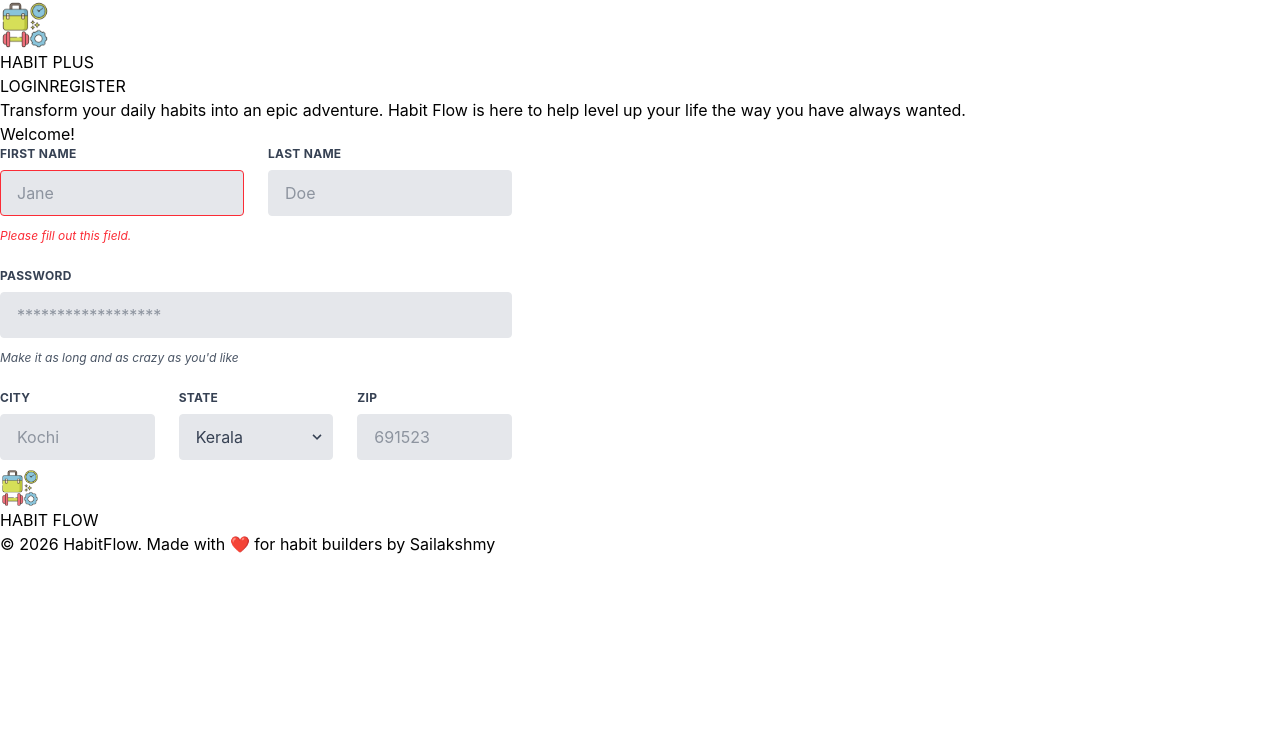
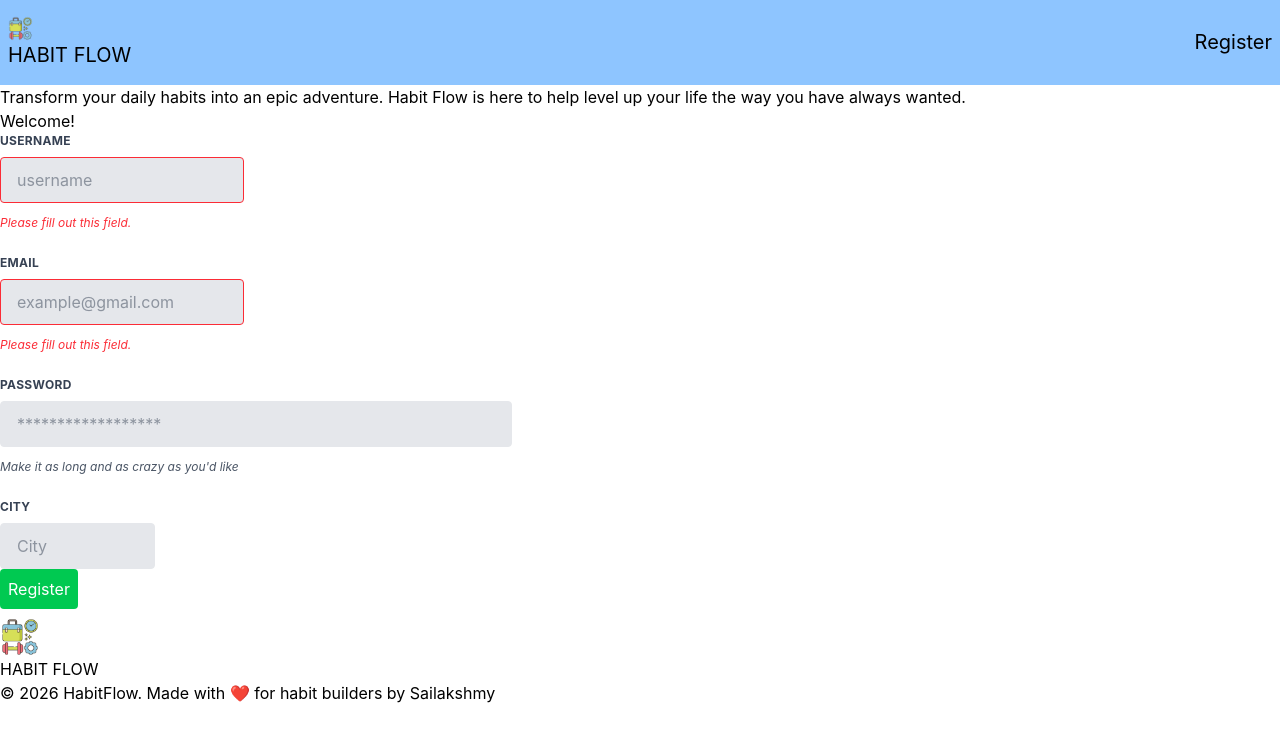
Before and after one commit to sailakshmie26/HabitFlow, a React (Vite) app: page /register in a window 1280 px wide. Shown: the top 742 px of the page. Built offline with nearby package versions, Linux system fonts and the light colour scheme.

Commit message:
updated codes

```diff
--- a/package.json
+++ b/package.json
@@ -17,6 +17,7 @@
     "openai": "^6.27.0",
     "react": "^19.2.0",
     "react-dom": "^19.2.0",
+    "react-hot-toast": "^2.6.0",
     "react-is": "^19.2.4",
     "react-redux": "^9.2.0",
     "react-router-dom": "^7.13.1",
--- a/src/components/HabitCard.jsx
+++ b/src/components/HabitCard.jsx
@@ -8,19 +8,14 @@ const HabitCard = () => {
   <>
    {habits.map((habit) => (
    <div key={habit.id} className="max-w-sm rounded shadow-lg p-4 mb-4">
-
      <h3 className="font-bold text-xl mb-2">
        {habit.habitName}
      </h3>
 
-
      <p className="text-gray-700">
        Category: {habit.category || "General"} </p>
-
      <p>Streaks🔥:{habit.streak || 0}</p>
-
      <div className="flex gap-3 mt-2">
-
        <button
          onClick={() => {
            dispatch(completedHabit(habit.id));
@@ -29,7 +24,6 @@ const HabitCard = () => {
        >
          Completed
        </button>
-
        <button
          onClick={() => {
            dispatch(deleteHabit(habit));
--- a/src/components/Navbar.jsx
+++ b/src/components/Navbar.jsx
@@ -1,20 +1,19 @@
 import habitFlowIcon from "../assets/habitFlowIcon.png";
+import { Link } from "react-router-dom";
 
 const Navbar = () => {
   return (
     <>
-      <nav>
-        <div>
-          <h1>
-            <img src={habitFlowIcon} alt="icon" width="50px" />
-            HABIT PLUS
-          </h1>
-        </div>
-        <div>
-          <button>LOGIN</button>
-          <button>REGISTER</button>
-        </div>
-      </nav>
+    <div className="flex justify-between p-2 bg-blue-300">
+    <div className="text-black-500 text-xl py-2">
+      <h1><img src={habitFlowIcon} alt=""
+      width={"25px"} />HABIT FLOW</h1>
+    </div>
+    <div className="flex gap-3 text-xl py-5">
+      <Link to={'/register'}>Register</Link>
+    </div>
+
+    </div>
     </>
   );
 };
--- a/src/features/auth/authSlice.js
+++ b/src/features/auth/authSlice.js
@@ -1,22 +1,31 @@
 import { createSlice } from "@reduxjs/toolkit";
 
+const storedUser = localStorage.getItem('loggedInUser')
+
 const initialState = {
-    user: null,
-    isAuthenticated: false
+    user: storedUser? JSON.parse(storedUser) : null
 }
 
 const authSlice = createSlice({
     name: 'users',
     initialState,
     reducers:{
+       register:(state, action)=>{
+
+        },
        loginUser: (state, action)=>{
         state.user = action.payload
-        state.isAuthenticated = true
-        localStorage.setItem("user", JSON.stringify(state.user))
+        localStorage.setItem("loggedInUser", JSON.stringify(state.user))
         alert("Logged in successfully!")
+       },
+       logoutUser: (state)=>{
+         state.user = null;
+         localStorage.removeItem("loggedInUser")
+         alert("Logged out!")
        }
 
     }
 })
 
+export const {loginUser, logoutUser} = authSlice.actions;
 export default authSlice.reducer;
--- a/src/features/habits/habitSlice.js
+++ b/src/features/habits/habitSlice.js
@@ -32,11 +32,12 @@ const habitSlice = createSlice({
          if(!habit.completedDates){
           habit.completedDates = []
          }
-         const today = new Date().toISOString()
+         const today = new Date().toISOString().split("T")[0]
+         if(!habit.completedDates.includes(today)){
          habit.completedDates.push(today)
+         }
          habit.streak = calculateStreak(habit.completedDates)
          saveHabits(state.habits)
-
       }
     }
    }
--- a/src/pages/Login.jsx
+++ b/src/pages/Login.jsx
@@ -1,68 +1,72 @@
 import Navbar from "../components/Navbar";
 import Footer from "../components/Footer";
 import { Link } from "react-router-dom";
+import { useDispatch } from "react-redux";
+import {loginUser} from '../features/auth/authSlice'
+import { useNavigate } from "react-router-dom";
+import { useState } from "react";
 
 const Login = () => {
+  const [formdata, setFormdata] = useState({
+    email:'',
+    password:''
+  })
+
+  const dispatch = useDispatch()
+  const navigate = useNavigate()
+
+  const handleInput = (e) => {
+  const {name,value} = e.target
+  setFormdata((prev) => ({...prev,[name]:value}))
+  }
+
+  const handleSubmit = (e) => {
+    e.preventDefault()
+    dispatch(loginUser(formdata));
+    navigate('/dashboard')
+    setFormdata({
+      email:'',
+      password:"",
+    })
+  }
+
   return (
     <>
       <Navbar />
-      <div>
-        <h2>
+      <div className="min-h-screen flex flex-col justify-center items-center gap-6">
+        <h2 className="text-center max-w-xl">
           Transform your daily habits into an epic adventure. Habit Flow is here
           to help level up your life the way you have always wanted.
         </h2>
+       <form
+       onSubmit={handleSubmit}
+       action=""
+       className="flex flex-col p-6 shadow-xl gap-4 w-80">
 
+        <input
+        onChange={handleInput}
+        value={formdata.email}
+        name="email"
+        className="border outline-0 rounded border-gray-400 p-2"
+        type="email" placeholder="Email"/>
+
+        <input
+        onChange={handleInput}
+        value={formdata.password}
+        name="password"
+        className="border outline-0 rounded border-gray-400 p-2"
+        type="password" placeholder="Password"/>
+
+        <button
+        type="submit"
+        className="bg-orange-500 text-white text-xl rounded p-2">
+        Login</button>
+
+        <p>New User? <Link to={'/register'}>
+        Register Here</Link></p>
+       </form>
         <div>
-          <form className="bg-white shadow-md rounded px-8 pt-6 pb-8 mb-4">
-            <div className="mb-4">
-              <label
-                className="block text-gray-700 text-sm font-bold mb-2"
-                for="username"
-              >
-                Username
-              </label>
-              <input
-                className="shadow appearance-none border rounded w-full py-2 px-3 text-gray-700 leading-tight focus:outline-none focus:shadow-outline"
-                id="username"
-                type="text"
-                placeholder="Username"
-              />
-            </div>
-            <div className="mb-6">
-              <label
-                className="block text-gray-700 text-sm font-bold mb-2"
-                for="password"
-              >
-                Password
-              </label>
-              <input
-                className="shadow appearance-none border border-red-500 rounded w-full py-2 px-3 text-gray-700 mb-3 leading-tight focus:outline-none focus:shadow-outline"
-                id="password"
-                type="password"
-                placeholder="******************"
-              />
-              <p className="text-red-500 text-xs italic">
-                Please choose a password.
-              </p>
-            </div>
-            <div className="flex items-center justify-between">
-              <button
-                className="bg-blue-500 hover:bg-blue-700 text-white font-bold py-2 px-4 rounded focus:outline-none focus:shadow-outline"
-                type="button"
-              >
-                Sign In
-              </button>
-              <a
-                className="inline-block align-baseline font-bold text-sm text-blue-500 hover:text-blue-800"
-                href="#"
-              >
-                Forgot Password?
-              </a>
-              <p>
-                New user? <Link to="/register">Register here</Link>
-              </p>
-            </div>
-          </form>
+
         </div>
       </div>
       <Footer />
--- a/src/pages/Register.jsx
+++ b/src/pages/Register.jsx
@@ -1,7 +1,40 @@
 import Navbar from "../components/Navbar";
 import Footer from "../components/Footer";
+import { useState } from "react";
+import { useNavigate } from "react-router-dom";
+import { useDispatch } from "react-redux";
+import { loginUser } from "../features/auth/authSlice";
 
 const Register = () => {
+  const dispatch = useDispatch()
+  const navigate = useNavigate()
+    const [formdata, setFormdata] = useState({
+      username:'',
+      email:'',
+      password:'',
+      city:'',
+    })
+
+  const handleInput = (e) =>{
+    const {name,value} = e.target
+    setFormdata((prev) => ({...prev, [name]:value}))
+  }
+
+  const handleSubmit = (e) => {
+    e.preventDefault()
+    localStorage.setItem("registeredUser", JSON.stringify(formdata))
+    dispatch(loginUser(formdata))
+    navigate("/dashboard")
+    alert('Registration successfull!')
+    setFormdata({
+      username:'',
+      email:'',
+      password:"",
+      city:""
+    })
+
+  }
+
   return (
     <>
       <Navbar />
@@ -12,40 +45,56 @@ const Register = () => {
         </h2>
         <div>
           <h2>Welcome!</h2>
-          <form className="w-full max-w-lg">
+          <form
+          onSubmit={handleSubmit}
+          className="w-full max-w-lg">
+
             <div className="flex flex-wrap -mx-3 mb-6">
               <div className="w-full md:w-1/2 px-3 mb-6 md:mb-0">
                 <label
                   className="block uppercase tracking-wide text-gray-700 text-xs font-bold mb-2"
                   for="grid-first-name"
                 >
-                  First Name
+                  Username
                 </label>
                 <input
+                onInput={handleInput}
+                  value={formdata.username}
                   className="appearance-none block w-full bg-gray-200 text-gray-700 border border-red-500 rounded py-3 px-4 mb-3 leading-tight focus:outline-none focus:bg-white"
-                  id="grid-first-name"
+                  id="username"
                   type="text"
-                  placeholder="Jane"
+                  name="username"
+                  placeholder="username"
                 />
                 <p className="text-red-500 text-xs italic">
                   Please fill out this field.
                 </p>
               </div>
-              <div className="w-full md:w-1/2 px-3">
+            </div>
+
+              <div className="flex flex-wrap -mx-3 mb-6">
+              <div className="w-full md:w-1/2 px-3 mb-6 md:mb-0">
                 <label
                   className="block uppercase tracking-wide text-gray-700 text-xs font-bold mb-2"
-                  for="grid-last-name"
+                  for="username"
                 >
-                  Last Name
+                  Email
                 </label>
                 <input
-                  className="appearance-none block w-full bg-gray-200 text-gray-700 border border-gray-200 rounded py-3 px-4 leading-tight focus:outline-none focus:bg-white focus:border-gray-500"
-                  id="grid-last-name"
-                  type="text"
-                  placeholder="Doe"
+                onInput={handleInput}
+                  value={formdata.email}
+                  className="appearance-none block w-full bg-gray-200 text-gray-700 border border-red-500 rounded py-3 px-4 mb-3 leading-tight focus:outline-none focus:bg-white"
+                  id="email"
+                  type="email"
+                  name="email"
+                  placeholder="example@gmail.com"
                 />
+                <p className="text-red-500 text-xs italic">
+                  Please fill out this field.
+                </p>
               </div>
             </div>
+
             <div className="flex flex-wrap -mx-3 mb-6">
               <div className="w-full px-3">
                 <label
@@ -55,9 +104,12 @@ const Register = () => {
                   Password
                 </label>
                 <input
+                onInput={handleInput}
+                value={formdata.password}
                   className="appearance-none block w-full bg-gray-200 text-gray-700 border border-gray-200 rounded py-3 px-4 mb-3 leading-tight focus:outline-none focus:bg-white focus:border-gray-500"
                   id="grid-password"
                   type="password"
+                  name="password"
                   placeholder="******************"
                 />
                 <p className="text-gray-600 text-xs italic">
@@ -65,7 +117,9 @@ const Register = () => {
                 </p>
               </div>
             </div>
+
             <div className="flex flex-wrap -mx-3 mb-2">
+
               <div className="w-full md:w-1/3 px-3 mb-6 md:mb-0">
                 <label
                   className="block uppercase tracking-wide text-gray-700 text-xs font-bold mb-2"
@@ -74,52 +128,19 @@ const Register = () => {
                   City
                 </label>
                 <input
+                onInput={handleInput}
+                value={formdata.city}
                   className="appearance-none block w-full bg-gray-200 text-gray-700 border border-gray-200 rounded py-3 px-4 leading-tight focus:outline-none focus:bg-white focus:border-gray-500"
                   id="grid-city"
                   type="text"
-                  placeholder="Kochi"
+                  name="city"
+                  placeholder="City"
                 />
-              </div>
-              <div className="w-full md:w-1/3 px-3 mb-6 md:mb-0">
-                <label
-                  className="block uppercase tracking-wide text-gray-700 text-xs font-bold mb-2"
-                  for="grid-state"
-                >
-                  State
-                </label>
-                <div className="relative">
-                  <select
-                    className="block appearance-none w-full bg-gray-200 border border-gray-200 text-gray-700 py-3 px-4 pr-8 rounded leading-tight focus:outline-none focus:bg-white focus:border-gray-500"
-                    id="grid-state"
-                  >
-                    <option>Kerala</option>
-                    <option>Karnataka</option>
-                    <option>Tamil Nadu</option>
-                  </select>
-                  <div className="pointer-events-none absolute inset-y-0 right-0 flex items-center px-2 text-gray-700">
-                    <svg
-                      className="fill-current h-4 w-4"
-                      xmlns="http://www.w3.org/2000/svg"
-                      viewBox="0 0 20 20"
-                    >
-                      <path d="M9.293 12.95l.707.707L15.657 8l-1.414-1.414L10 10.828 5.757 6.586 4.343 8z" />
-                    </svg>
-                  </div>
-                </div>
-              </div>
-              <div className="w-full md:w-1/3 px-3 mb-6 md:mb-0">
-                <label
-                  className="block uppercase tracking-wide text-gray-700 text-xs font-bold mb-2"
-                  for="grid-zip"
-                >
-                  Zip
-                </label>
-                <input
-                  className="appearance-none block w-full bg-gray-200 text-gray-700 border border-gray-200 rounded py-3 px-4 leading-tight focus:outline-none focus:bg-white focus:border-gray-500"
-                  id="grid-zip"
-                  type="text"
-                  placeholder="691523"
-                />
+
+                <button
+                type="submit"
+                className="bg-green-500 text-white p-2 rounded">
+                  Register</button>
               </div>
             </div>
           </form>
--- a/src/services/aiService.js
+++ b/src/services/aiService.js
@@ -23,7 +23,10 @@ export const getAISuggestions = async (habits) => {
         })
     });
 const data = await response.json();
-return data.candidates[0].content.parts[0].text;
+if(!data.candidates){
+    console.log(data);
+    return "AI failed to generate suggestions"
+}
 
 } catch(error){
   console.log("AI Suggestion error:", error);
```
Also changed, not shown: src/components/ProgressChart.jsx (+37 -12 lines), src/pages/Dashboard.jsx (line endings or trailing spaces), 1 other file (tests, documents, lock files or other folders). Lines whose indentation alone changed are shown as unchanged.
